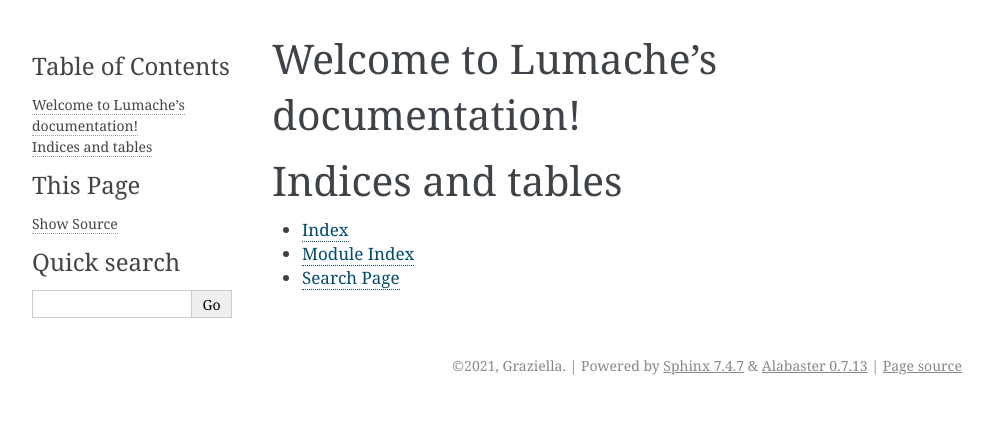
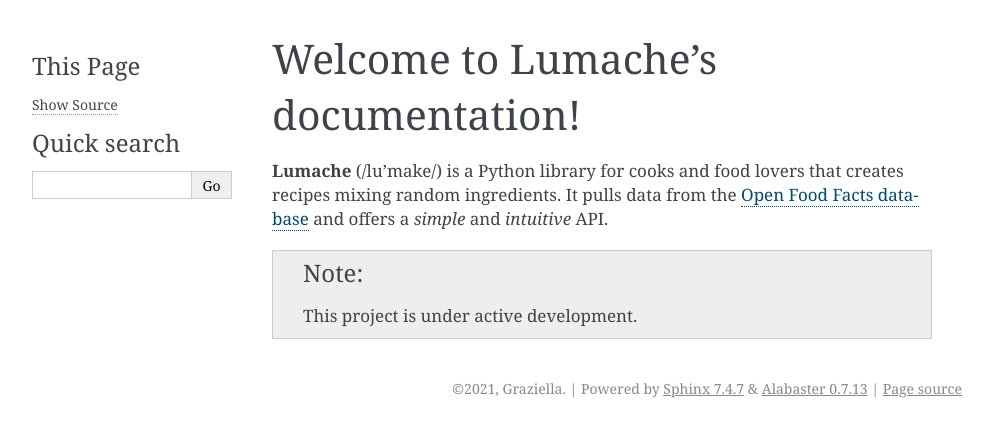
Before and after one commit to albeertito7/init-sphinx, a Sphinx documentation site: the page built from docs/source/index.rst, in a window 1280 px wide. Shown: the top 437 px of the page, without its empty margins (148-1141 px from the left). Built offline with Sphinx 7.4.7, drawn with Linux system fonts in a browser that asks for light colours.

Commit message:
Update index.rst

```diff
--- a/docs/source/index.rst
+++ b/docs/source/index.rst
@@ -6,15 +10,10 @@
 Welcome to Lumache's documentation!
 ===================================
 
-.. toctree::
-   :maxdepth: 2
-   :caption: Contents:
+**Lumache** (/lu'make/) is a Python library for cooks and food lovers that
+creates recipes mixing random ingredients.  It pulls data from the `Open Food
+Facts database <https://world.openfoodfacts.org/>`_ and offers a *simple* and
+*intuitive* API.
 
-
-
-Indices and tables
-==================
-
-* :ref:`genindex`
-* :ref:`modindex`
-* :ref:`search`
+.. note::
+   This project is under active development.
```
Also changed, not shown: other parts of docs/source/index.rst (+5 -1 lines).
